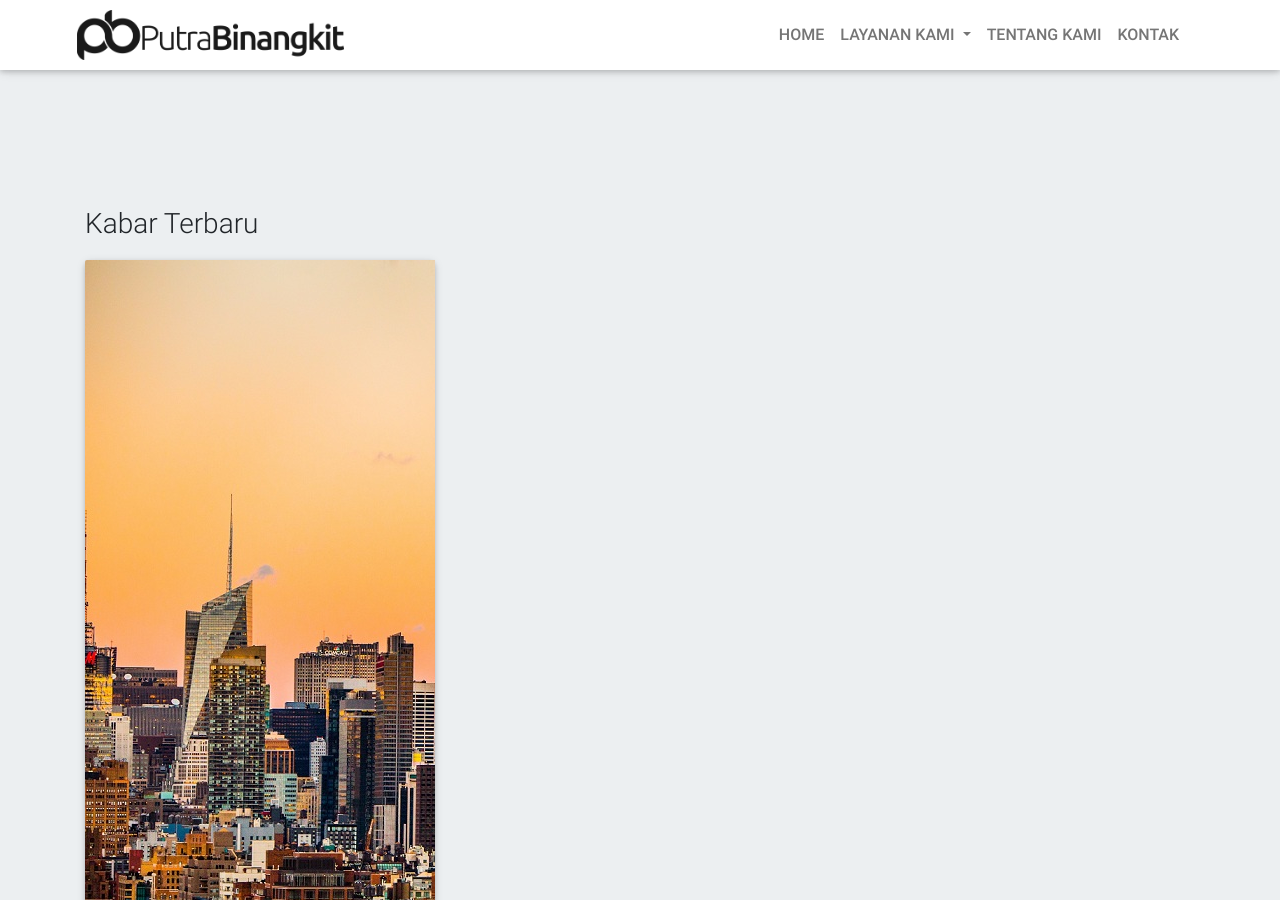
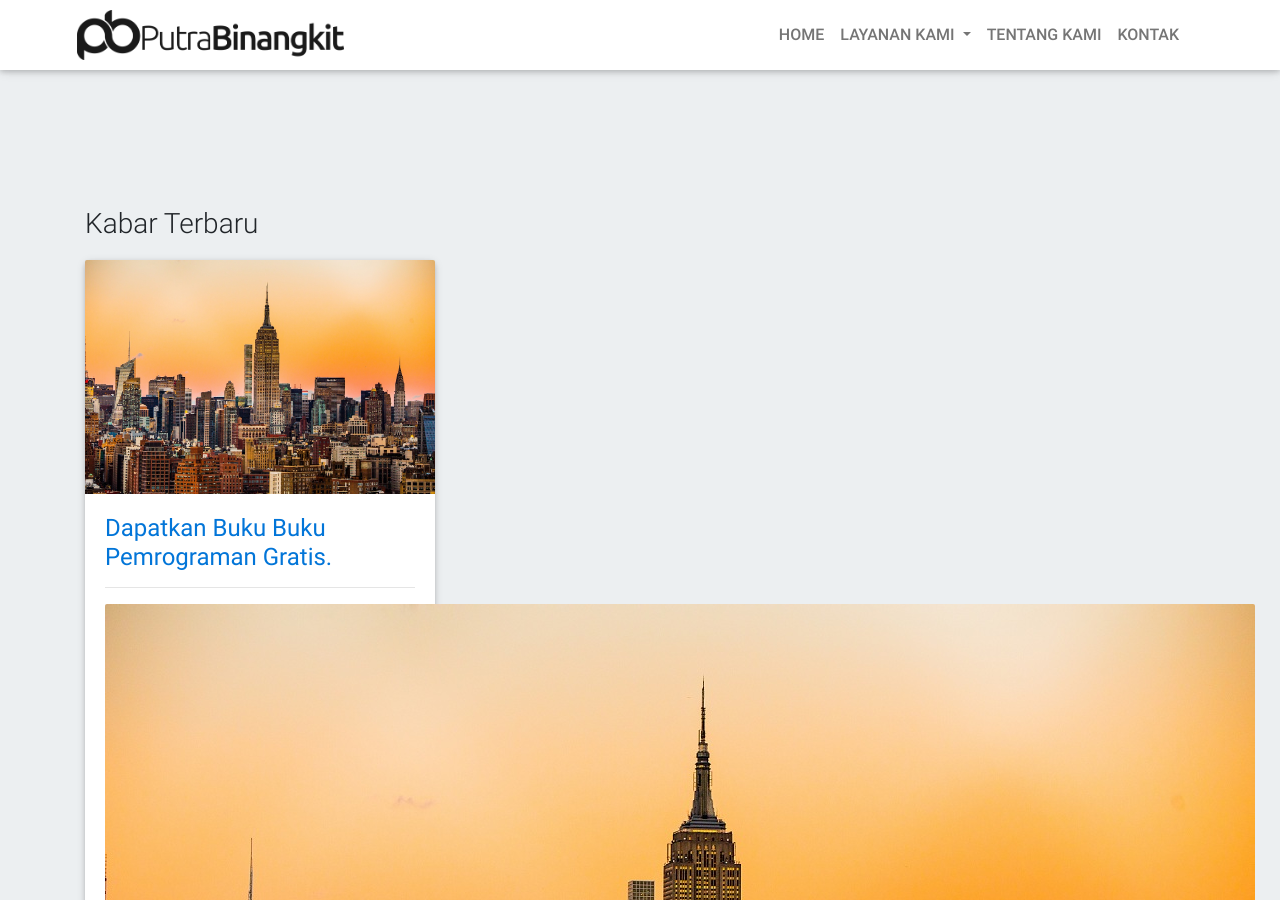
Before and after one commit to PutraBinangkit/putrabinangkit.github.io, a Jekyll site: the page built from index.html, in a window 1280 px wide and 900 px high, scrolled down 3378 px. Built offline with Jekyll 4.4.1, drawn with Linux system fonts in a browser that asks for light colours; the list of posts is cut into pages by our own code.

Commit message:
Update index.html

```diff
--- a/index.html
+++ b/index.html
@@ -311,12 +311,14 @@
 
             {% if foundImage == 0 %}
                 {% assign html = image | split:"/>" | first %}
-                <img {{ html }} />
+                <img {{ html }} class="img-fluid" />
                 {% assign foundImage = 1 %}
             {% endif %}
         {% endif %}
       {% endfor %}
-
+        <a>
+            <div class="mask"></div>
+        </a>
     </div>
     <!--/.Card image-->
     <!--Card content-->
```
